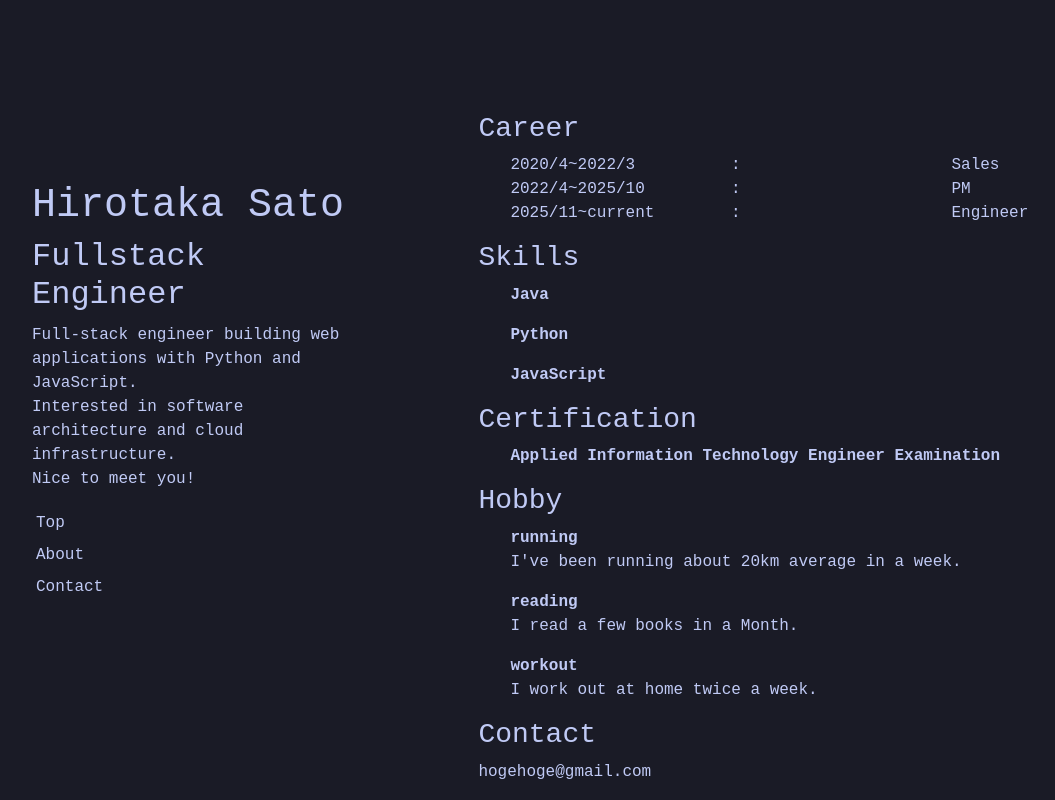
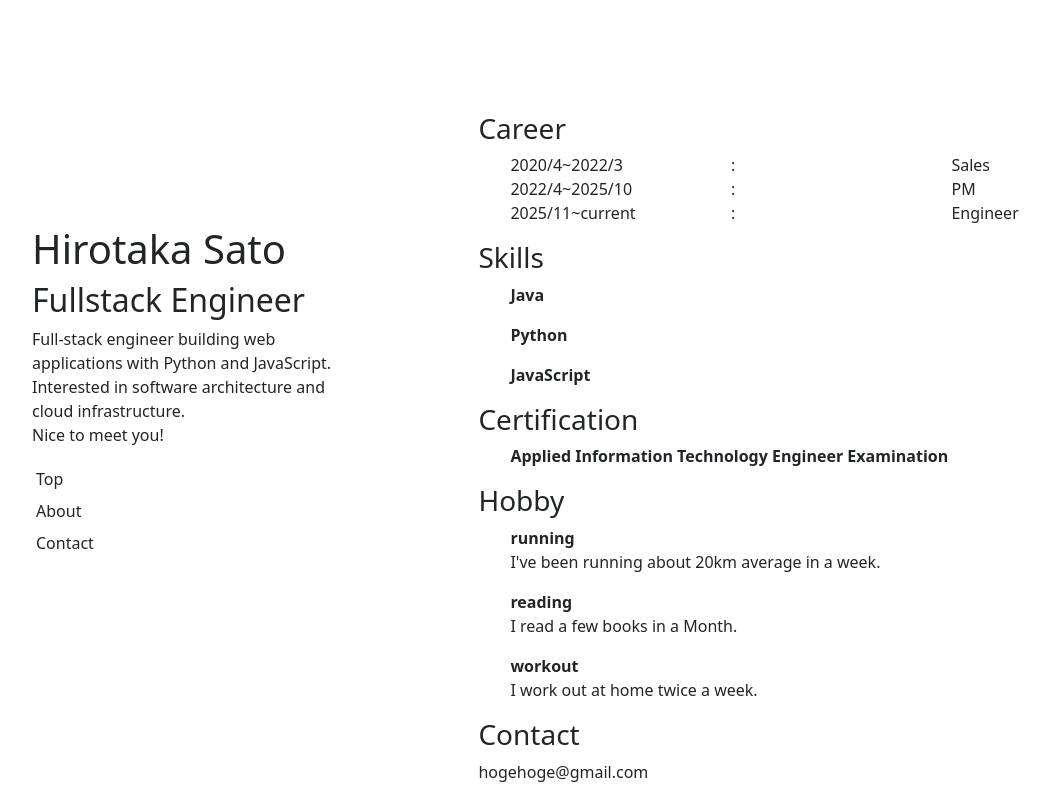
Before and after one commit to 0141tacos/portfolio, a Vue app: page / in a window 1280 px wide. Shown: the whole page, without its empty margins (50-1105 px from the left). Built offline with nearby package versions, Linux system fonts and the light colour scheme.

Commit message:
tailwindcssの適用

```diff
--- a/index.html
+++ b/index.html
@@ -3,6 +3,7 @@
   <head>
     <meta charset="UTF-8" />
     <link rel="icon" type="image/ico" href="/favicon_nvim.ico" />
+    <link href="/src/style.css" rel="stylesheet">
     <meta name="viewport" content="width=device-width, initial-scale=1.0" />
     <title>To Be A Hero</title>
   </head>
--- a/package.json
+++ b/package.json
@@ -10,7 +10,6 @@
   },
   "dependencies": {
     "@tailwindcss/vite": "^4.2.2",
-    "bootstrap": "^5.3.8",
     "tailwindcss": "^4.2.2",
     "vue": "^3.5.13"
   },
--- a/src/App.vue
+++ b/src/App.vue
@@ -9,7 +9,7 @@ import Menu from "./components/Menu.vue";
   <div class="container">
     <div class="d-flex">
       <div class="position-fixed top-50 translate-middle-y w-25">
-        <div><h1>Hirotaka Sato</h1></div>
+        <div><h1 class="text-5xl">Hirotaka Sato</h1></div>
         <div><h2>Fullstack Engineer</h2></div>
         <div>
           <p>
--- a/src/style.css
+++ b/src/style.css
@@ -6,6 +6,8 @@
   --bs-danger: #f7768e;
 }
 
+@import "tailwindcss";
+
 body {
   font-family:'Courier New', Courier, monospace;
 }
--- a/vite.config.js
+++ b/vite.config.js
@@ -1,7 +1,11 @@
 import { defineConfig } from 'vite'
 import vue from '@vitejs/plugin-vue'
+import tailwindcss from '@tailwindcss/vite'
 
 // https://vite.dev/config/
 export default defineConfig({
-  plugins: [vue()],
+  plugins: [
+    vue(),
+    tailwindcss(),
+  ],
 })
```
Also changed, not shown: 1 other file (tests, documents, lock files or other folders).
